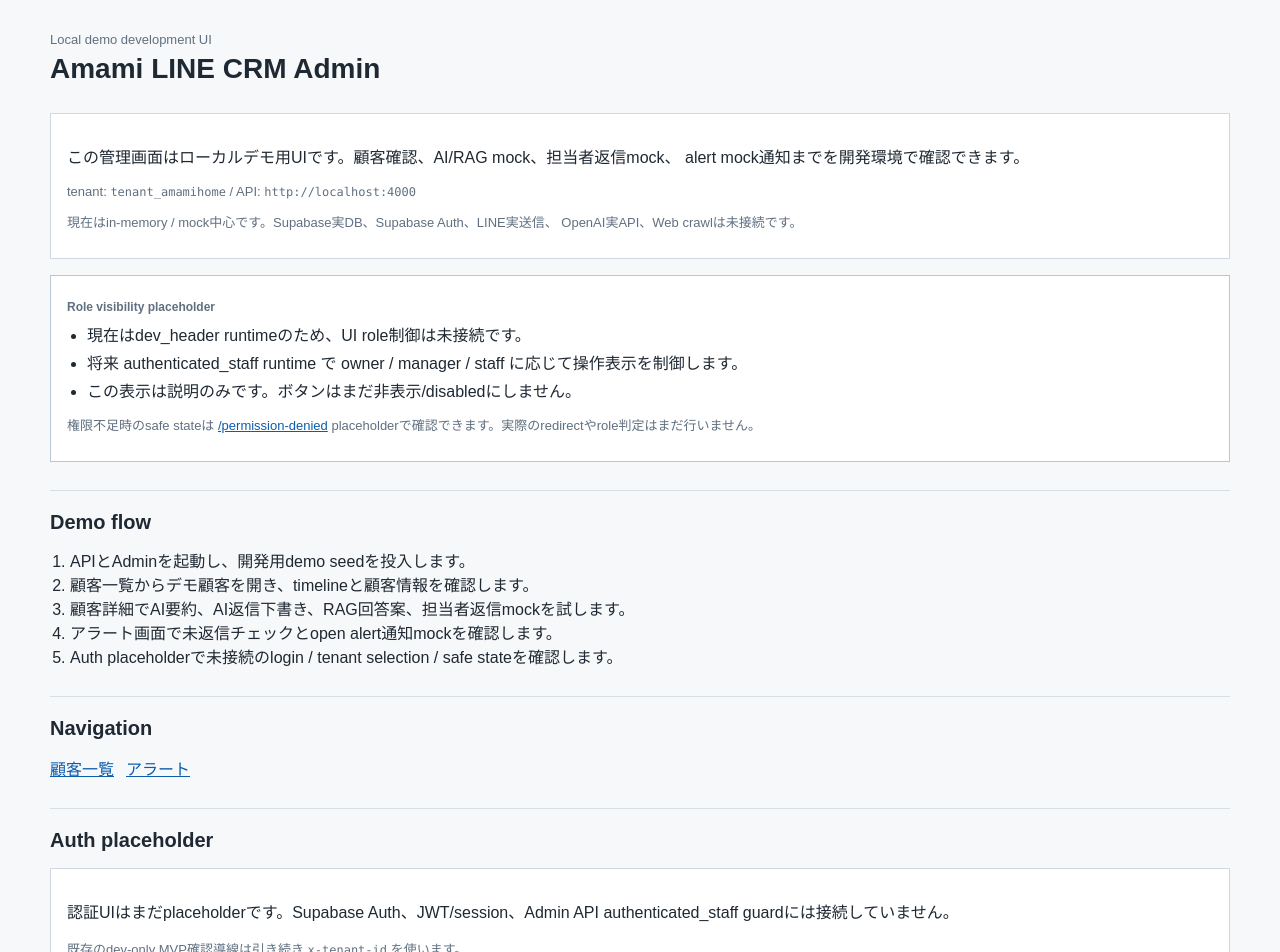
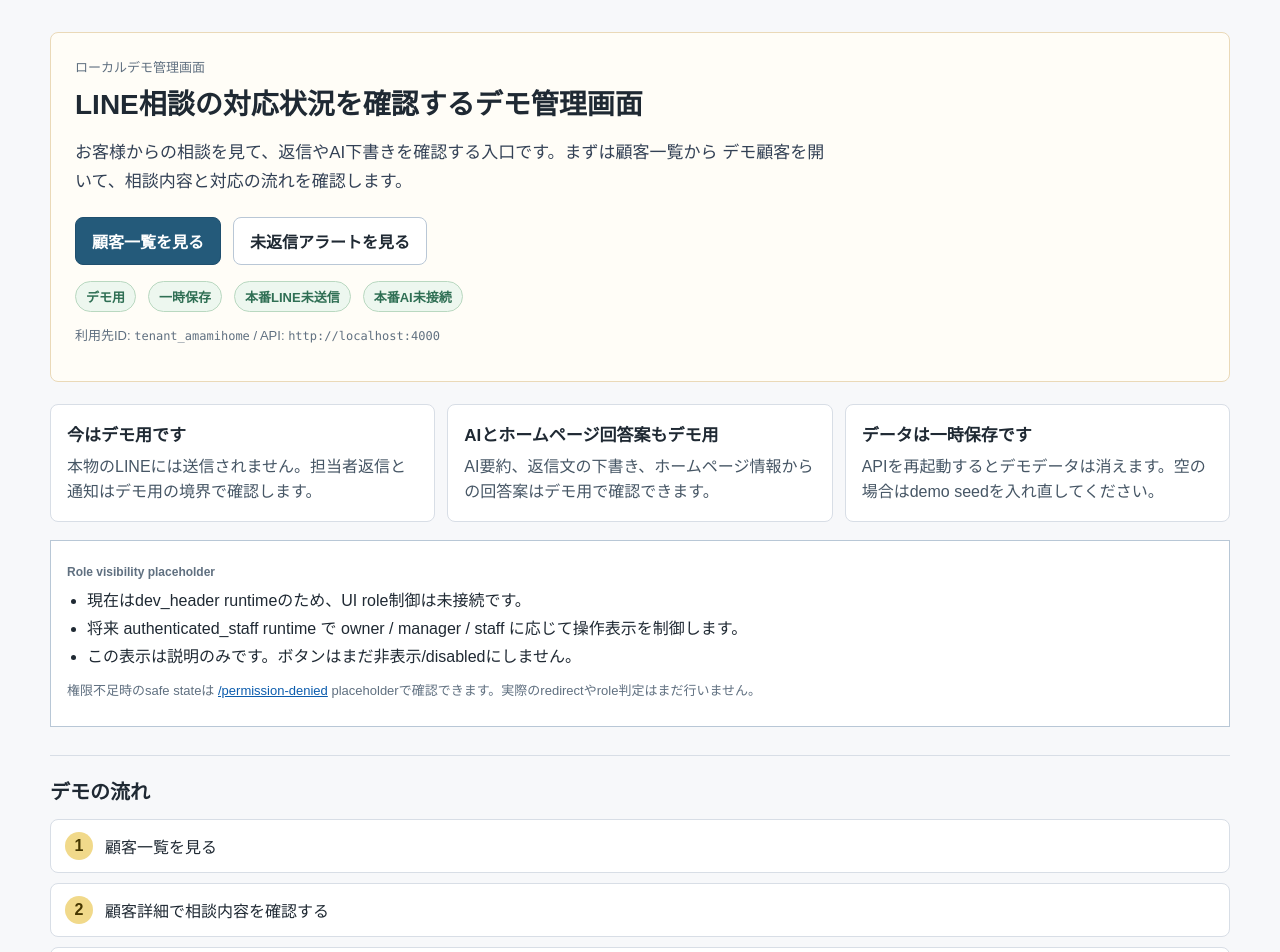
Before and after one commit to sakio71555/line_02, a Next.js app in the folder apps/admin/: page / in a window 1280 px wide. Shown: the top 952 px of the page. Built offline with nearby package versions, Linux system fonts and the light colour scheme.

Commit message:
feat: polish beginner-friendly admin top

```diff
--- a/apps/admin/app/globals.css
+++ b/apps/admin/app/globals.css
@@ -275,3 +275,139 @@
   color: #607080;
   font-weight: 700;
 }
+
+.home-hero {
+  background: #fffdf7;
+  border: 1px solid #ead9b8;
+  border-radius: 8px;
+  margin-bottom: 22px;
+  padding: 24px;
+}
+
+.lead-text {
+  color: #334155;
+  font-size: 17px;
+  line-height: 1.7;
+  max-width: 760px;
+}
+
+.home-actions,
+.status-pill-list,
+.home-link-grid,
+.home-note-grid {
+  display: flex;
+  flex-wrap: wrap;
+  gap: 12px;
+}
+
+.home-actions {
+  margin: 20px 0 16px;
+}
+
+.button-link,
+.home-link-card {
+  border: 1px solid #b9c7d6;
+  border-radius: 8px;
+  color: #1f2933;
+  text-decoration: none;
+}
+
+.button-link {
+  background: #fff;
+  display: inline-block;
+  font-weight: 700;
+  padding: 11px 16px;
+}
+
+.button-link-primary,
+.home-link-card-primary {
+  background: #245a7a;
+  border-color: #1f4f6e;
+  color: #fff;
+}
+
+.status-pill {
+  background: #edf7ef;
+  border: 1px solid #b9d8c0;
+  border-radius: 999px;
+  color: #2f6f54;
+  font-size: 13px;
+  font-weight: 700;
+  padding: 5px 10px;
+}
+
+.home-note-grid {
+  margin: 18px 0;
+}
+
+.home-note,
+.home-link-card {
+  background: #fff;
+  border-radius: 8px;
+  flex: 1 1 240px;
+  padding: 16px;
+}
+
+.home-note {
+  border: 1px solid #d8dee6;
+}
+
+.home-note h2 {
+  font-size: 17px;
+  margin-bottom: 8px;
+}
+
+.home-note p {
+  color: #465665;
+  line-height: 1.6;
+  margin: 0;
+}
+
+.home-step-list {
+  display: grid;
+  gap: 10px;
+  list-style: none;
+  margin: 0;
+  padding: 0;
+}
+
+.home-step-list li {
+  align-items: center;
+  background: #fff;
+  border: 1px solid #d8dee6;
+  border-radius: 8px;
+  display: flex;
+  gap: 12px;
+  padding: 12px 14px;
+}
+
+.step-number {
+  align-items: center;
+  background: #f1d98a;
+  border-radius: 999px;
+  color: #463700;
+  display: inline-flex;
+  flex: 0 0 28px;
+  font-weight: 700;
+  height: 28px;
+  justify-content: center;
+}
+
+.home-link-grid {
+  align-items: stretch;
+}
+
+.home-link-card {
+  display: grid;
+  gap: 8px;
+}
+
+.home-link-card span {
+  font-size: 17px;
+  font-weight: 700;
+}
+
+.home-link-card small {
+  color: inherit;
+  line-height: 1.5;
+}
--- a/apps/admin/app/page.tsx
+++ b/apps/admin/app/page.tsx
@@ -1,83 +1,125 @@
-import Link from "next/link";
+import React from "react";
 
 import { getAdminApiConfig } from "../src/admin-api";
 import { RoleVisibilityNote } from "./role-visibility-note";
 
 export const dynamic = "force-dynamic";
 
+const demoSteps = [
+  "顧客一覧を見る",
+  "顧客詳細で相談内容を確認する",
+  "AI要約・返信文の下書き・ホームページ情報からの回答案を見る",
+  "担当者として返信する",
+  "未返信アラートを確認する"
+] as const;
+
+const demoStatusLabels = ["デモ用", "一時保存", "本番LINE未送信", "本番AI未接続"] as const;
+
 export default function AdminHomePage() {
   const config = getAdminApiConfig();
 
   return (
     <main>
-      <div className="page-header">
-        <div>
-          <p className="eyebrow">Local demo development UI</p>
-          <h1>Amami LINE CRM Admin</h1>
+      <section className="home-hero" aria-labelledby="admin-home-title">
+        <p className="eyebrow">ローカルデモ管理画面</p>
+        <h1 id="admin-home-title">LINE相談の対応状況を確認するデモ管理画面</h1>
+        <p className="lead-text">
+          お客様からの相談を見て、返信やAI下書きを確認する入口です。まずは顧客一覧から
+          デモ顧客を開いて、相談内容と対応の流れを確認します。
+        </p>
+        <div className="home-actions" aria-label="最初に押す導線">
+          <a className="button-link button-link-primary" href="/customers">
+            顧客一覧を見る
+          </a>
+          <a className="button-link" href="/alerts">
+            未返信アラートを見る
+          </a>
         </div>
-      </div>
-
-      <div className="notice">
-        <p>
-          この管理画面はローカルデモ用UIです。顧客確認、AI/RAG mock、担当者返信mock、
-          alert mock通知までを開発環境で確認できます。
-        </p>
+        <div className="status-pill-list" aria-label="現在の接続状態">
+          {demoStatusLabels.map((label) => (
+            <span className="status-pill" key={label}>
+              {label}
+            </span>
+          ))}
+        </div>
         <p className="meta">
-          tenant: <span className="mono">{config.tenantId}</span> / API:{" "}
+          利用先ID: <span className="mono">{config.tenantId}</span> / API:{" "}
           <span className="mono">{config.apiBaseUrl}</span>
         </p>
-        <p className="meta">
-          現在はin-memory / mock中心です。Supabase実DB、Supabase Auth、LINE実送信、
-          OpenAI実API、Web crawlは未接続です。
-        </p>
-      </div>
+      </section>
+
+      <section className="home-note-grid" aria-label="ローカルデモの注意点">
+        <article className="home-note">
+          <h2>今はデモ用です</h2>
+          <p>
+            本物のLINEには送信されません。担当者返信と通知はデモ用の境界で確認します。
+          </p>
+        </article>
+        <article className="home-note">
+          <h2>AIとホームページ回答案もデモ用</h2>
+          <p>
+            AI要約、返信文の下書き、ホームページ情報からの回答案はデモ用で確認できます。
+          </p>
+        </article>
+        <article className="home-note">
+          <h2>データは一時保存です</h2>
+          <p>
+            APIを再起動するとデモデータは消えます。空の場合はdemo seedを入れ直してください。
+          </p>
+        </article>
+      </section>
 
       <RoleVisibilityNote />
 
       <section className="section">
-        <h2>Demo flow</h2>
-        <ol className="result-list">
-          <li>APIとAdminを起動し、開発用demo seedを投入します。</li>
-          <li>顧客一覧からデモ顧客を開き、timelineと顧客情報を確認します。</li>
-          <li>顧客詳細でAI要約、AI返信下書き、RAG回答案、担当者返信mockを試します。</li>
-          <li>アラート画面で未返信チェックとopen alert通知mockを確認します。</li>
-          <li>Auth placeholderで未接続のlogin / tenant selection / safe stateを確認します。</li>
+        <h2>デモの流れ</h2>
+        <ol className="home-step-list">
+          {demoSteps.map((step, index) => (
+            <li key={step}>
+              <span className="step-number">{index + 1}</span>
+              <span>{step}</span>
+            </li>
+          ))}
         </ol>
       </section>
 
       <section className="section">
-        <h2>Navigation</h2>
-        <ul className="nav-links">
-          <li>
-            <Link href="/customers">顧客一覧</Link>
-          </li>
-          <li>
-            <Link href="/alerts">アラート</Link>
-          </li>
-        </ul>
+        <h2>よく使う入口</h2>
+        <div className="home-link-grid">
+          <a className="home-link-card home-link-card-primary" href="/customers">
+            <span>顧客一覧を見る</span>
+            <small>相談内容、タイムライン、AI下書きを確認します。</small>
+          </a>
+          <a className="home-link-card" href="/alerts">
+            <span>未返信アラートを見る</span>
+            <small>未返信チェックと担当者通知のデモを確認します。</small>
+          </a>
+        </div>
       </section>
 
       <section className="section">
-        <h2>Auth placeholder</h2>
+        <h2>準備中の画面</h2>
         <div className="notice">
-          <p>認証UIはまだplaceholderです。Supabase Auth、JWT/session、Admin API authenticated_staff guardには接続していません。</p>
+          <p>
+            ログイン・利用先選択・権限表示は、今後の本番化に向けた準備画面です。
+            現在のローカルデモでは開発用の確認モードで動きます。
+          </p>
           <p className="meta">
-            既存のdev-only MVP確認導線は引き続き <span className="mono">x-tenant-id</span>{" "}
-            を使います。
+            Supabase Auth、JWT/session、Admin API authenticated_staff guardはまだ本番未接続です。
           </p>
         </div>
         <ul className="nav-links">
           <li>
-            <Link href="/login">ログイン画面placeholder</Link>
+            <a href="/login">ログイン準備中</a>
           </li>
           <li>
-            <Link href="/select-tenant">テナント選択placeholder</Link>
+            <a href="/select-tenant">利用先を選ぶ画面</a>
           </li>
           <li>
-            <Link href="/permission-denied">権限不足placeholder</Link>
+            <a href="/permission-denied">権限がありません</a>
           </li>
           <li>
-            <Link href="/session-expired">セッション期限切れplaceholder</Link>
+            <a href="/session-expired">ログインの有効期限切れ</a>
           </li>
         </ul>
       </section>
```
Also changed, not shown: 4 other files (tests, documents, lock files or other folders).
